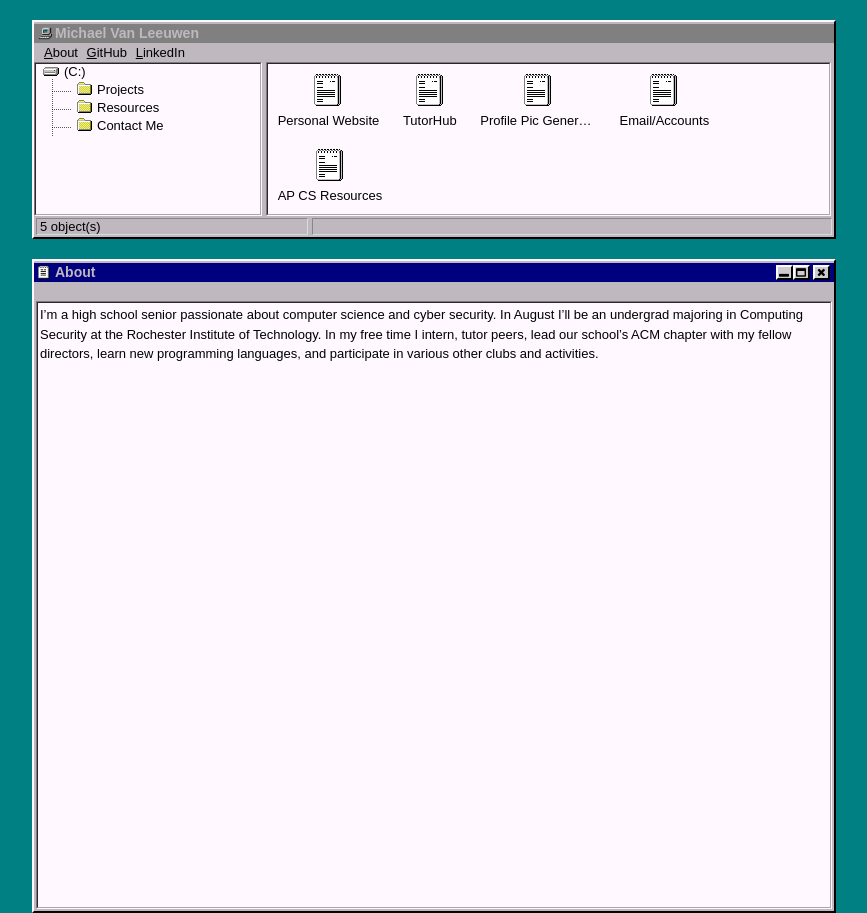
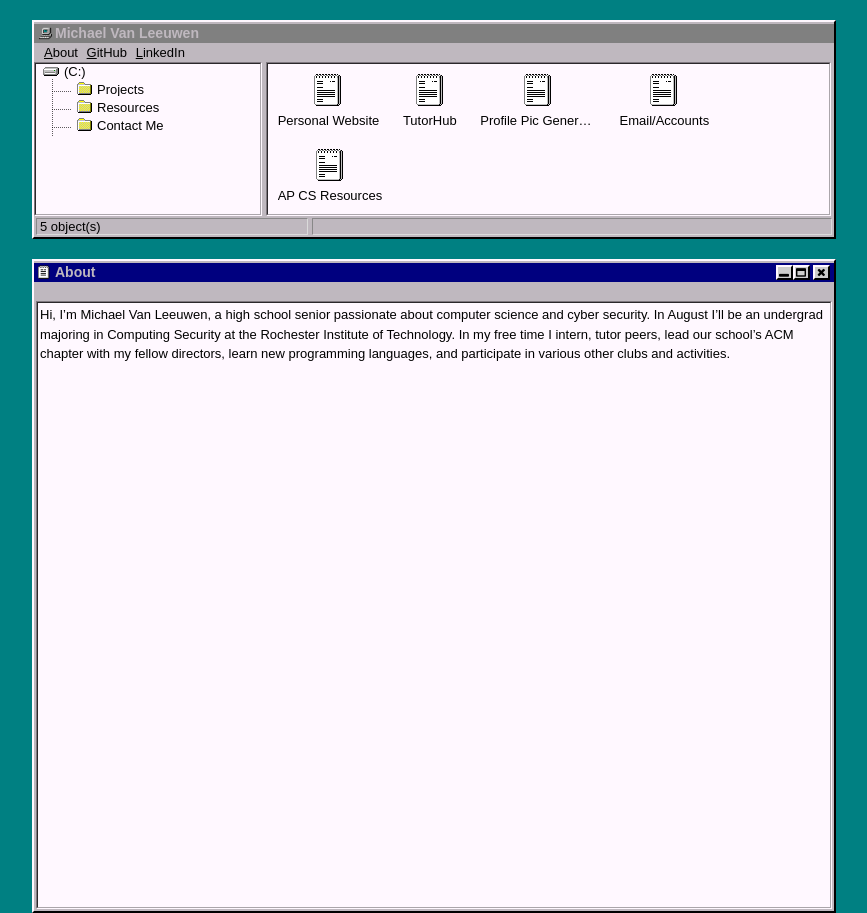
Before and after one commit to MJVL/mjvl.github.io-legacy-v2, a Jekyll site: the page built from me/index.md, in a window 1280 px wide. Shown: the whole page, without its empty margins (206-1073 px from the left). Built offline with Jekyll 4.4.1, drawn with Linux system fonts in a browser that asks for light colours.

Commit message:
Update config and personal info

```diff
--- a/_config.yml
+++ b/_config.yml
@@ -1,10 +1,10 @@
 permalink: /:year:month:day/:title
-url: #Your url here
+url: https://mjvl.github.io/me/
 baseurl: /project
 
 # variables
 name: Michael Van Leeuwen
-description: Personal Website
+description: Hi, I'm Michael Van Leeuwen, a high school senior passionate about computer science and cyber security. In August I'll be an undergrad majoring in Computing Security at the Rochester Institute of Technology.
 google_verification: null
 
 
--- a/me/index.md
+++ b/me/index.md
@@ -3,4 +3,4 @@
 title: About
 ---
 
-I'm a high school senior passionate about computer science and cyber security. In August I'll be an undergrad majoring in Computing Security at the Rochester Institute of Technology. In my free time I intern, tutor peers, lead our school's ACM chapter with my fellow directors, learn new programming languages, and participate in various other clubs and activities.
+Hi, I'm Michael Van Leeuwen, a high school senior passionate about computer science and cyber security. In August I'll be an undergrad majoring in Computing Security at the Rochester Institute of Technology. In my free time I intern, tutor peers, lead our school's ACM chapter with my fellow directors, learn new programming languages, and participate in various other clubs and activities.
```
